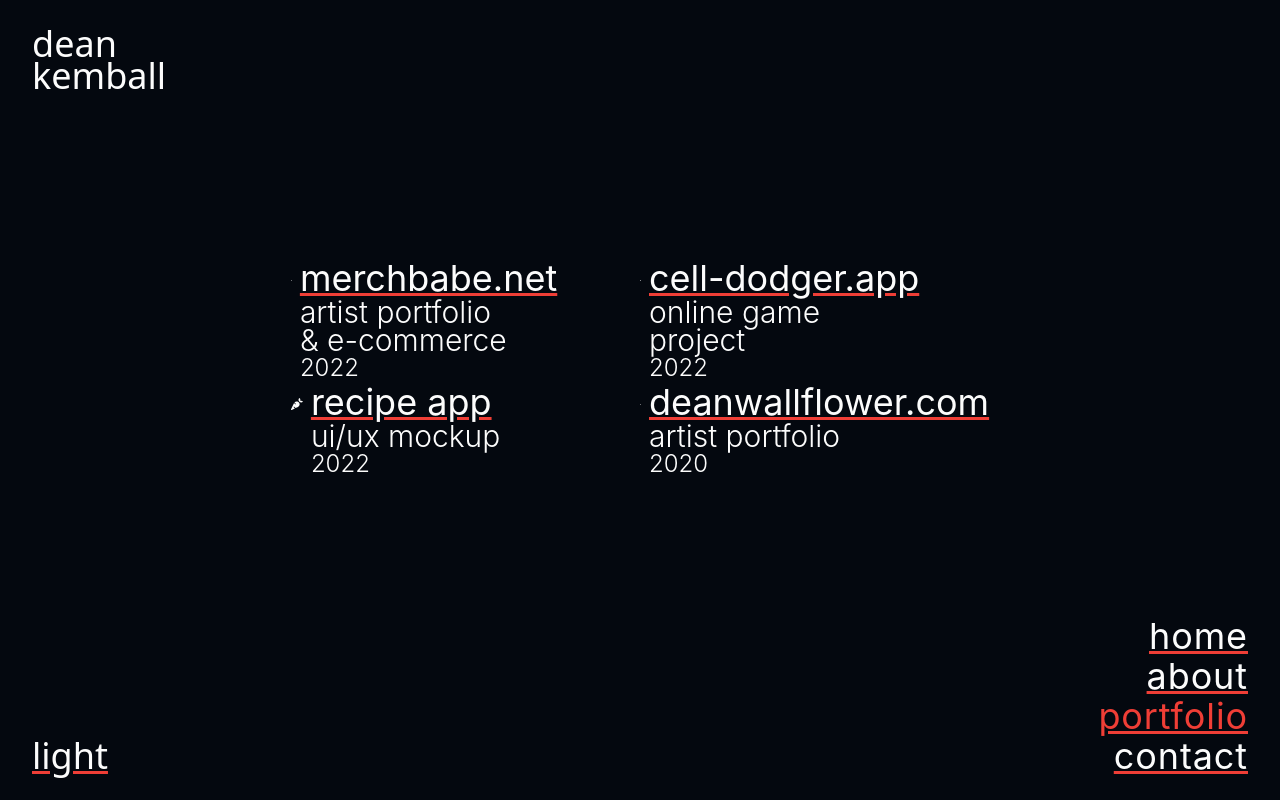
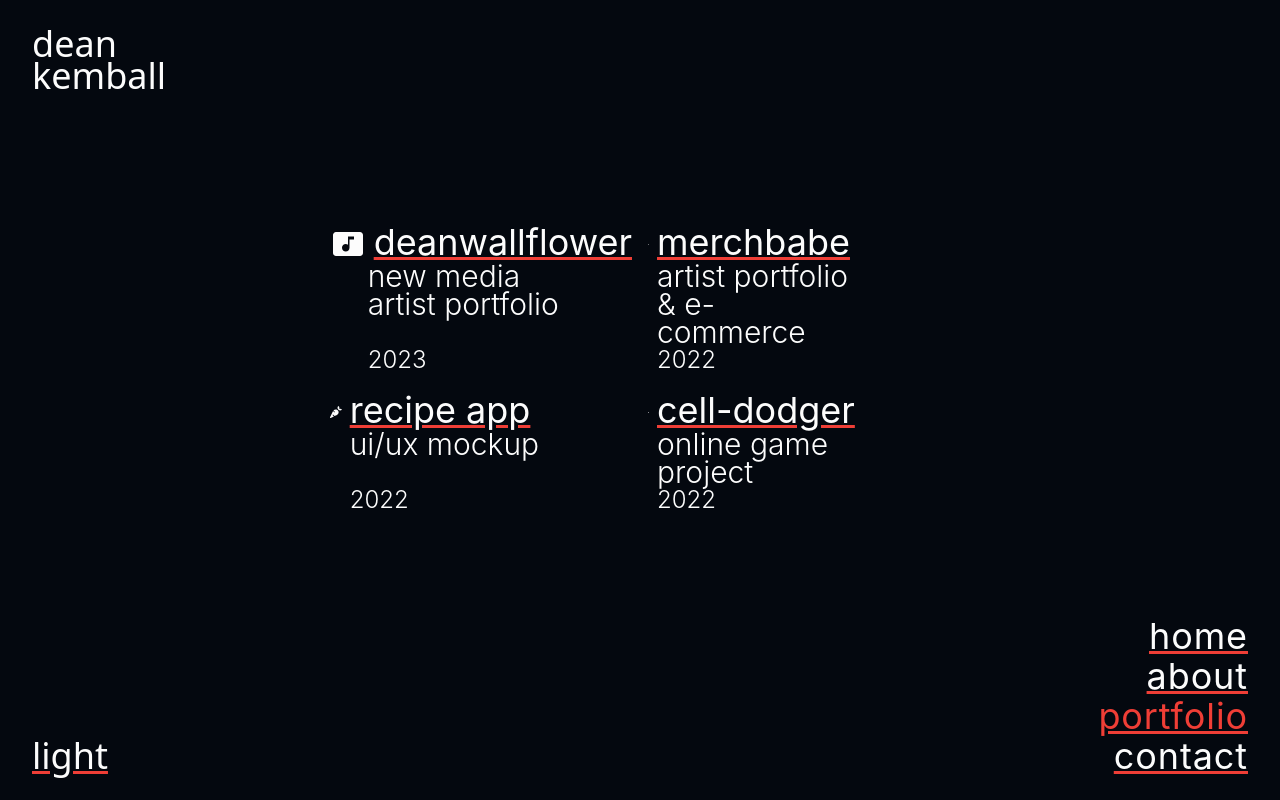
Before and after one commit to deankemball/deankemball, a Next.js app: page /portfolio in a window 1280 px wide. Built offline with nearby package versions, Linux system fonts and the light colour scheme.

Commit message:
updated new dw site and some other stuff

```diff
--- a/components/pages/contact/ContactHero.tsx
+++ b/components/pages/contact/ContactHero.tsx
@@ -13,11 +13,6 @@ const contactMethods = {
   github: {
     link: "https://github.com/deankemball",
     icon: Github,
-    handle: "@deankemball",
-  },
-  twitter: {
-    link: "https://twitter.com/deankemball",
-    icon: Twitter,
     handle: "@deankemball",
   },
   email: {
--- a/components/pages/portfolio/PortfolioHero.tsx
+++ b/components/pages/portfolio/PortfolioHero.tsx
@@ -4,21 +4,22 @@ import Fire from "../../../public/icons/fire.svg";
 import Carrot from "../../../public/icons/carrot.svg";
 import Game from "../../../public/icons/game.svg";
 import Camera from "../../../public/icons/camera.svg";
+import MusicVideo from "../../../public/icons/musicVideo.svg";
 
 const projects = [
   {
-    title: "merchbabe.net",
+    title: "deanwallflower",
+    link: "https://deanwallflower.vercel.app/",
+    type: "new media artist portfolio",
+    year: "2023",
+    icon: MusicVideo,
+  },
+  {
+    title: "merchbabe",
     link: "/portfolio/merchbabe",
-    type: "artist portfolio & e-commerce",
+    type: `artist portfolio & e-commerce`,
     year: "2022",
     icon: Fire,
-  },
-  {
-    title: "cell-dodger.app",
-    link: "https://cell-dodger.vercel.app/",
-    type: "online game project",
-    year: "2022",
-    icon: Game,
   },
   {
     title: "recipe app",
@@ -28,18 +29,18 @@ const projects = [
     icon: Carrot,
   },
   {
-    title: "deanwallflower.com",
-    link: "https://deanwallflower.com/",
-    type: "artist portfolio",
-    year: "2020",
-    icon: Camera,
+    title: "cell-dodger",
+    link: "https://cell-dodger.vercel.app/",
+    type: "online game project",
+    year: "2022",
+    icon: Game,
   },
 ];
 
 const Portfolio = () => {
   return (
     <div className="flex flex-col items-center font-inter">
-      <div className="grid grid-cols-1 md:grid-cols-2 row-auto">
+      <div className="grid grid-cols-1 md:grid-cols-2 row-auto md:gap-4">
         {projects.map((project, i) => {
           return (
             <>
@@ -47,7 +48,7 @@ const Portfolio = () => {
                 <Link key={i} href={project.link}>
                   <a
                     target={project.link.includes("http") ? "_blank" : ""}
-                    className="flex flex-col h-full justify-between"
+                    className="flex flex-col"
                   >
                     <div className="flex gap-2 hover:text-red dark:hover:text-red align-middle">
                       <div className="text-2xl md:text-3xl lg:text-4xl flex items-center justify-center pt-1">
@@ -59,15 +60,15 @@ const Portfolio = () => {
                     </div>
                   </a>
                 </Link>
-                <div className="flex gap-2">
+                <div className="flex gap-2 h-full flex-1">
                   <div className="text-xl md:text-2xl lg:text-3xl invisible flex items-start">
                     {<project.icon />}
                   </div>
-                  <div className="flex flex-col select-none">
-                    <p className="w-52 font-light text-xl md:text-2xl lg:text-3xl leading-5 md:leading-6 lg:leading-7">
+                  <div className="flex flex-col select-none h-full">
+                    <p className="flex h-full self-start w-[138px] md:w-[180px] lg:w-[200px] font-light text-xl md:text-2xl lg:text-3xl leading-5 md:leading-6 lg:leading-7">
                       {project.type}
                     </p>
-                    <div className="flex grow"></div>
+                    {/* <div className="flex grow"></div> */}
                     <p className="w-48 font-light text-lg md:text-xl lg:text-2xl leading-5 md:leading-6 lg:leading-7">
                       {project.year}
                     </p>
```
Also changed, not shown: public/about/skull1-PhotoRoom.png-PhotoRoom.png (renamed from public/about/dean-kemball-avatar.png), public/icons/musicVideo.svg (added).
